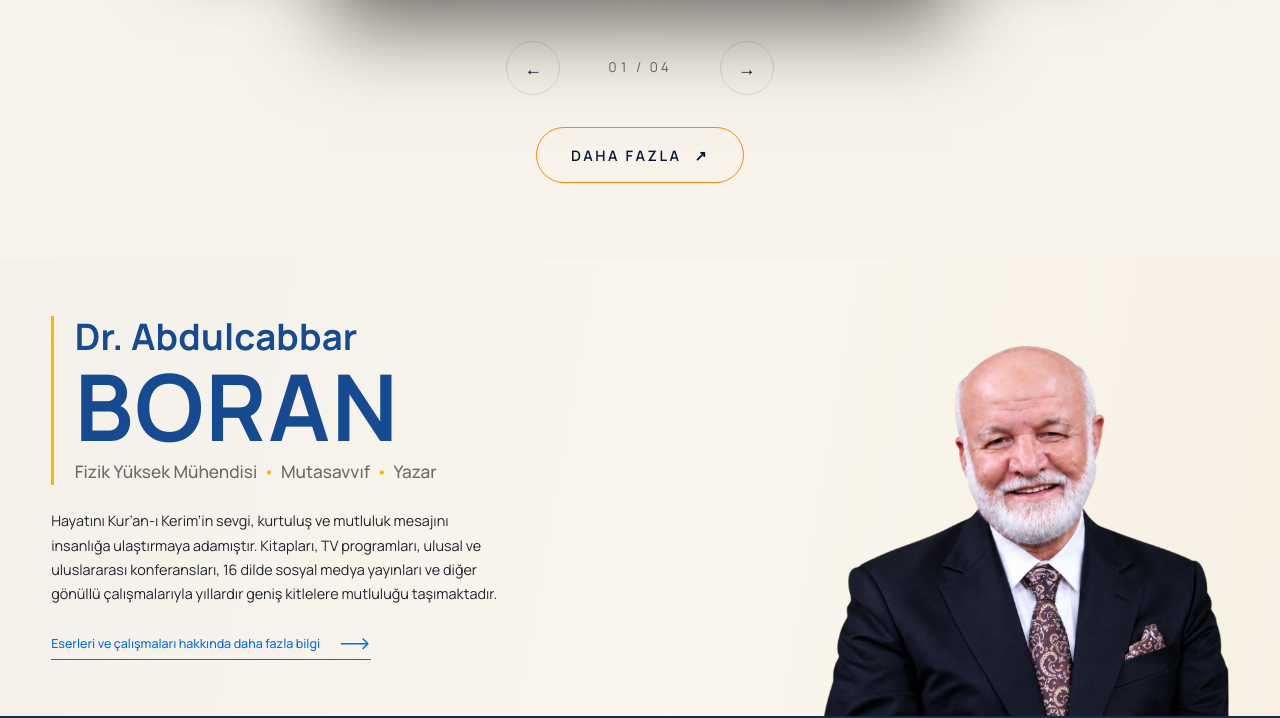
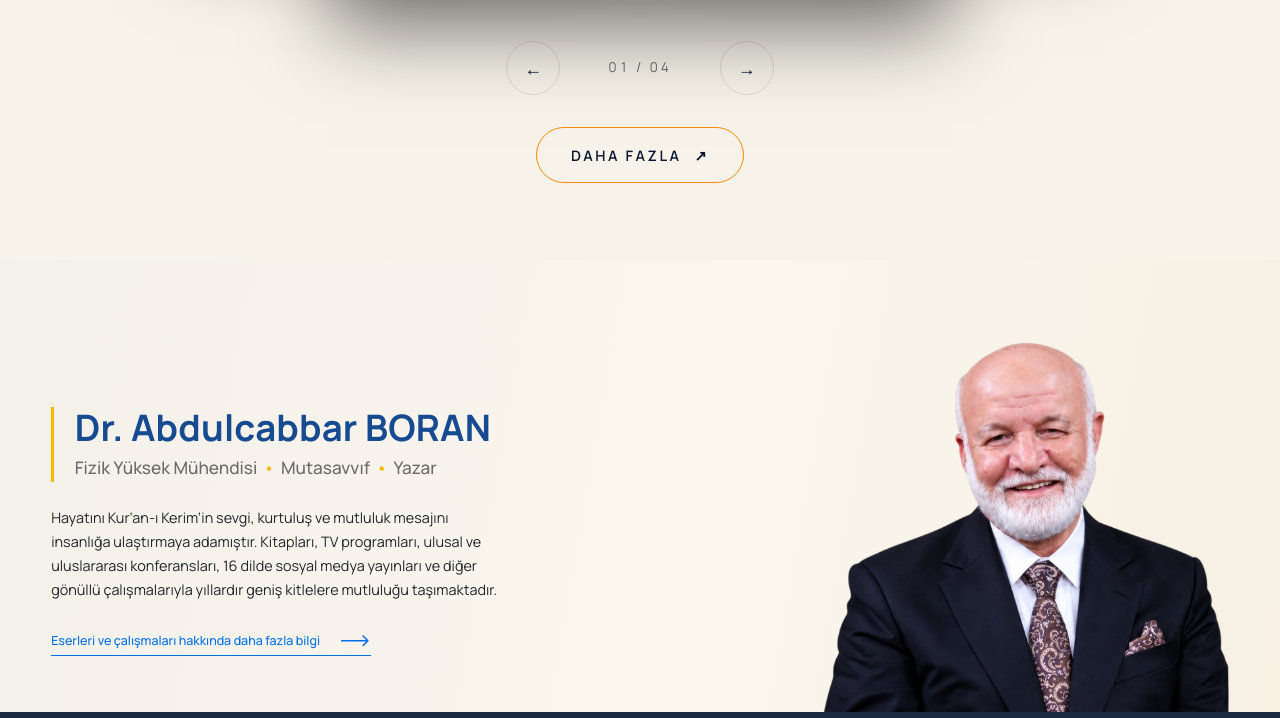
Before and after one commit to busraoztrk8/herankuranheranmutluluk, a plain HTML site: page index.html in a window 1280 px wide. Shown: the part 5251-5969 px from the top of the page. Drawn offline with Linux system fonts and the light colour scheme.

Commit message:
BORAN: buyutme geri alindi, yalniz buyuk harfle yaz
'Dr. Abdulcabbar BORAN' tek satirda, eski punto ve kalinlikta. Iri
soyadi stili kaldirildi. Hata gunlugune islendi.

Co-Authored-By: Claude Opus 5.5 <noreply@anthropic.com>

```diff
--- a/css/sections/boran.css
+++ b/css/sections/boran.css
@@ -42,18 +42,6 @@
   line-height: 1.1;
   letter-spacing: 0.005em;
   color: #174b91;
-}
-
-/* Soyadı ayrı satırda ve iri: bölümün imzası gibi durur */
-.boran__ad-ilk,
-.boran__ad-soy { display: block; }
-.boran__ad-soy {
-  margin-top: 0.08em;
-  font-size: clamp(2.9rem, 7.2vw, 6rem);
-  font-weight: 800;
-  line-height: 0.95;
-  letter-spacing: 0.02em;
-  text-transform: uppercase;
 }
 
 .boran__unvan {
--- a/index.html
+++ b/index.html
@@ -30,7 +30,7 @@
   <link rel="stylesheet" href="css/sections/hero.css?v=20261018-2">
   <link rel="stylesheet" href="css/sections/hakkimizda.css?v=20261027-20">
   <link rel="stylesheet" href="css/sections/instagram.css?v=20261018-3">
-  <link rel="stylesheet" href="css/sections/boran.css?v=20261122-1">
+  <link rel="stylesheet" href="css/sections/boran.css?v=20261122-2">
   <link rel="stylesheet" href="css/sections/videos.css?v=20261027-1">
   <link rel="stylesheet" href="css/sections/videolar.css?v=20261027-1">
   <link rel="stylesheet" href="css/sections/footer.css?v=20261016-1">
@@ -307,10 +307,7 @@
       <div class="boran__kart">
         <div class="boran__metin">
           <div class="boran__kimlik">
-            <h2 class="boran__ad" aria-label="Dr. Abdulcabbar Boran">
-              <span class="boran__ad-ilk">Dr. Abdulcabbar</span>
-              <span class="boran__ad-soy">Boran</span>
-            </h2>
+            <h2 class="boran__ad">Dr. Abdulcabbar BORAN</h2>
             <p class="boran__unvan">
               Fizik Yüksek Mühendisi <span class="boran__nokta" aria-hidden="true">&bull;</span>
               Mutasavvıf <span class="boran__nokta" aria-hidden="true">&bull;</span> Yazar
```
Also changed, not shown: 1 other file.
